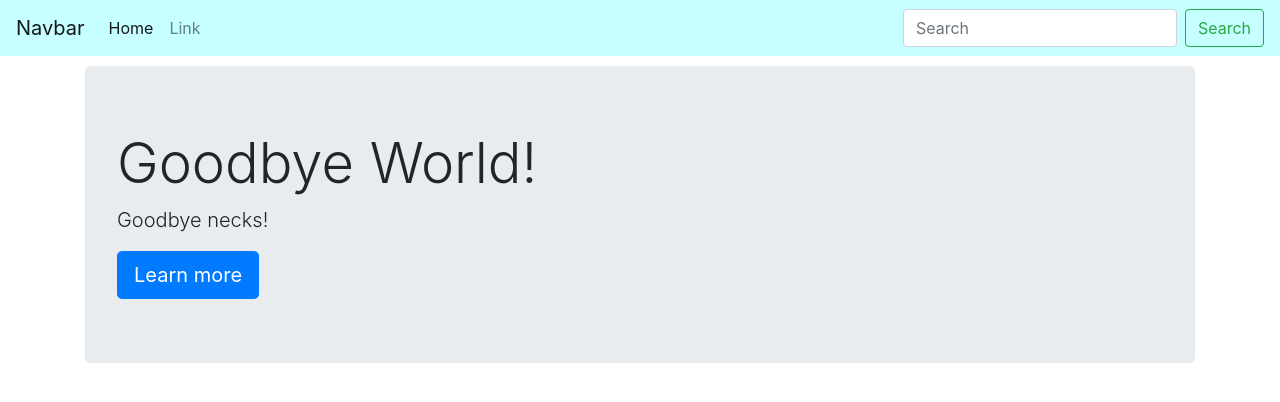
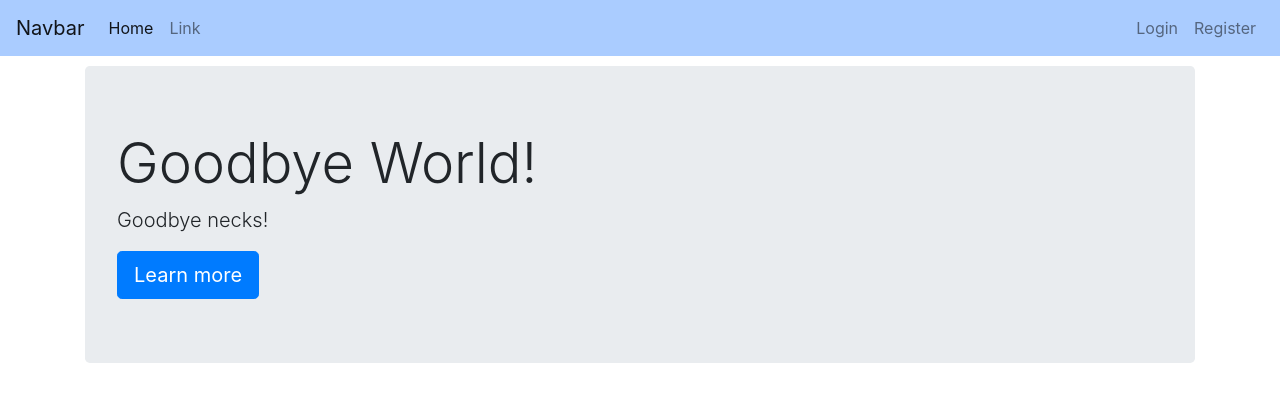
Before and after one commit to MachineThing/SocialMedia, a Django app: page / in a window 1280 px wide. Shown: the top 402 px of the page. Run offline with Django 3.2, Linux system fonts and the light colour scheme; some libraries are stand-ins or nearby versions.

Commit message:
Using templates

```diff
--- a/socialmedia/settings.py
+++ b/socialmedia/settings.py
@@ -57,7 +57,7 @@ ROOT_URLCONF = 'socialmedia.urls'
 TEMPLATES = [
     {
         'BACKEND': 'django.template.backends.django.DjangoTemplates',
-        'DIRS': [],
+        'DIRS': [BASE_DIR+'/socialmedia/templates'],
         'APP_DIRS': True,
         'OPTIONS': {
             'context_processors': [
--- a/socialmedia/static/style.css
+++ b/socialmedia/static/style.css
@@ -1,5 +1,5 @@
 .bg-classic {
-    background-color: #c5ffff;
+    background-color: #aaccff;
 }
 
 .container {
--- /dev/null
+++ b/socialmedia/templates/base.html
@@ -0,0 +1,47 @@
+{% load static %}<!doctype html>
+<html lang="en">
+<head>
+<meta charset="utf-8">
+<meta name="viewport" content="width=device-width, initial-scale=1, shrink-to-fit=no">
+
+<link rel="stylesheet" href="https://stackpath.bootstrapcdn.com/bootstrap/4.5.2/css/bootstrap.min.css" integrity="sha384-JcKb8q3iqJ61gNV9KGb8thSsNjpSL0n8PARn9HuZOnIxN0hoP+VmmDGMN5t9UJ0Z" crossorigin="anonymous">
+<link rel="stylesheet" href="{% static "style.css" %}" />
+
+<title>Social media</title>
+</head>
+<body>
+<nav class="navbar navbar-expand-md navbar-light bg-classic">
+    <a class="navbar-brand" href="#">Navbar</a>
+    <button class="navbar-toggler" type="button" data-toggle="collapse" data-target="#navbarSupportedContent" aria-controls="navbarSupportedContent" aria-expanded="false" aria-label="Toggle navigation">
+        <span class="navbar-toggler-icon"></span>
+    </button>
+    <div class="collapse navbar-collapse" id="navbarSupportedContent">
+        <ul class="navbar-nav mr-auto">
+            <li class="nav-item active">
+                <a class="nav-link" href="#">Home<span class="sr-only">(current)</span></a>
+            </li>
+            <li class="nav-item">
+                <a class="nav-link" href="#">Link</a>
+            </li>
+        </ul>
+        <ul class="navbar-nav">
+            <li class="nav-item">
+                <a class="nav-link" href="#">Login</a>
+            </li>
+            <li class="nav-item">
+                <a class="nav-link" href="#">Register</a>
+            </li>
+        </ul>
+    </div>
+</nav>
+
+<div class="container">
+{% block content %}{% endblock %}
+</div>
+
+<!-- Bootstrap JavaScript -->
+<script src="https://code.jquery.com/jquery-3.5.1.slim.min.js" integrity="sha384-DfXdz2htPH0lsSSs5nCTpuj/zy4C+OGpamoFVy38MVBnE+IbbVYUew+OrCXaRkfj" crossorigin="anonymous"></script>
+<script src="https://cdn.jsdelivr.net/npm/popper.js@1.16.1/dist/umd/popper.min.js" integrity="sha384-9/reFTGAW83EW2RDu2S0VKaIzap3H66lZH81PoYlFhbGU+6BZp6G7niu735Sk7lN" crossorigin="anonymous"></script>
+<script src="https://stackpath.bootstrapcdn.com/bootstrap/4.5.2/js/bootstrap.min.js" integrity="sha384-B4gt1jrGC7Jh4AgTPSdUtOBvfO8shuf57BaghqFfPlYxofvL8/KUEfYiJOMMV+rV" crossorigin="anonymous"></script>
+</body>
+</html>
--- a/users/templates/users/index.html
+++ b/users/templates/users/index.html
@@ -1,48 +1,8 @@
-{% load static %}<!doctype html>
-<html lang="en">
-<head>
-    <meta charset="utf-8">
-    <meta name="viewport" content="width=device-width, initial-scale=1, shrink-to-fit=no">
-
-    <link rel="stylesheet" href="https://stackpath.bootstrapcdn.com/bootstrap/4.5.2/css/bootstrap.min.css" integrity="sha384-JcKb8q3iqJ61gNV9KGb8thSsNjpSL0n8PARn9HuZOnIxN0hoP+VmmDGMN5t9UJ0Z" crossorigin="anonymous">
-    <link rel="stylesheet" href="{% static "style.css" %}" />
-
-    <title>Social media</title>
-</head>
-<body>
-    <nav class="navbar navbar-expand-lg navbar-light bg-classic">
-        <a class="navbar-brand" href="#">Navbar</a>
-        <button class="navbar-toggler" type="button" data-toggle="collapse" data-target="#navbarSupportedContent" aria-controls="navbarSupportedContent" aria-expanded="false" aria-label="Toggle navigation">
-            <span class="navbar-toggler-icon"></span>
-        </button>
-
-        <div class="collapse navbar-collapse" id="navbarSupportedContent">
-            <ul class="navbar-nav mr-auto">
-                <li class="nav-item active">
-                    <a class="nav-link" href="#">Home <span class="sr-only">(current)</span></a>
-                </li>
-                <li class="nav-item">
-                    <a class="nav-link" href="#">Link</a>
-                </li>
-            </ul>
-            <form class="form-inline my-2 my-lg-0">
-                <input class="form-control mr-sm-2" type="search" placeholder="Search" aria-label="Search">
-                <button class="btn btn-outline-success my-2 my-sm-0" type="submit">Search</button>
-            </form>
-        </div>
-    </nav>
-
-    <div class="container">
-        <div class="jumbotron">
-            <h1 class="display-4">Goodbye World!</h1>
-            <p class="lead">Goodbye necks!</p>
-            <a class="btn btn-primary btn-lg" href="#" role="button">Learn more</a>
-        </div>
-    </div>
-
-    <!-- Bootstrap JavaScript -->
-    <script src="https://code.jquery.com/jquery-3.5.1.slim.min.js" integrity="sha384-DfXdz2htPH0lsSSs5nCTpuj/zy4C+OGpamoFVy38MVBnE+IbbVYUew+OrCXaRkfj" crossorigin="anonymous"></script>
-    <script src="https://cdn.jsdelivr.net/npm/popper.js@1.16.1/dist/umd/popper.min.js" integrity="sha384-9/reFTGAW83EW2RDu2S0VKaIzap3H66lZH81PoYlFhbGU+6BZp6G7niu735Sk7lN" crossorigin="anonymous"></script>
-    <script src="https://stackpath.bootstrapcdn.com/bootstrap/4.5.2/js/bootstrap.min.js" integrity="sha384-B4gt1jrGC7Jh4AgTPSdUtOBvfO8shuf57BaghqFfPlYxofvL8/KUEfYiJOMMV+rV" crossorigin="anonymous"></script>
-</body>
-</html>
+{% extends "base.html" %}
+{% block content %}
+<div class="jumbotron">
+    <h1 class="display-4">Goodbye World!</h1>
+    <p class="lead">Goodbye necks!</p>
+    <a class="btn btn-primary btn-lg" href="#" role="button">Learn more</a>
+</div>
+{% endblock %}
```
